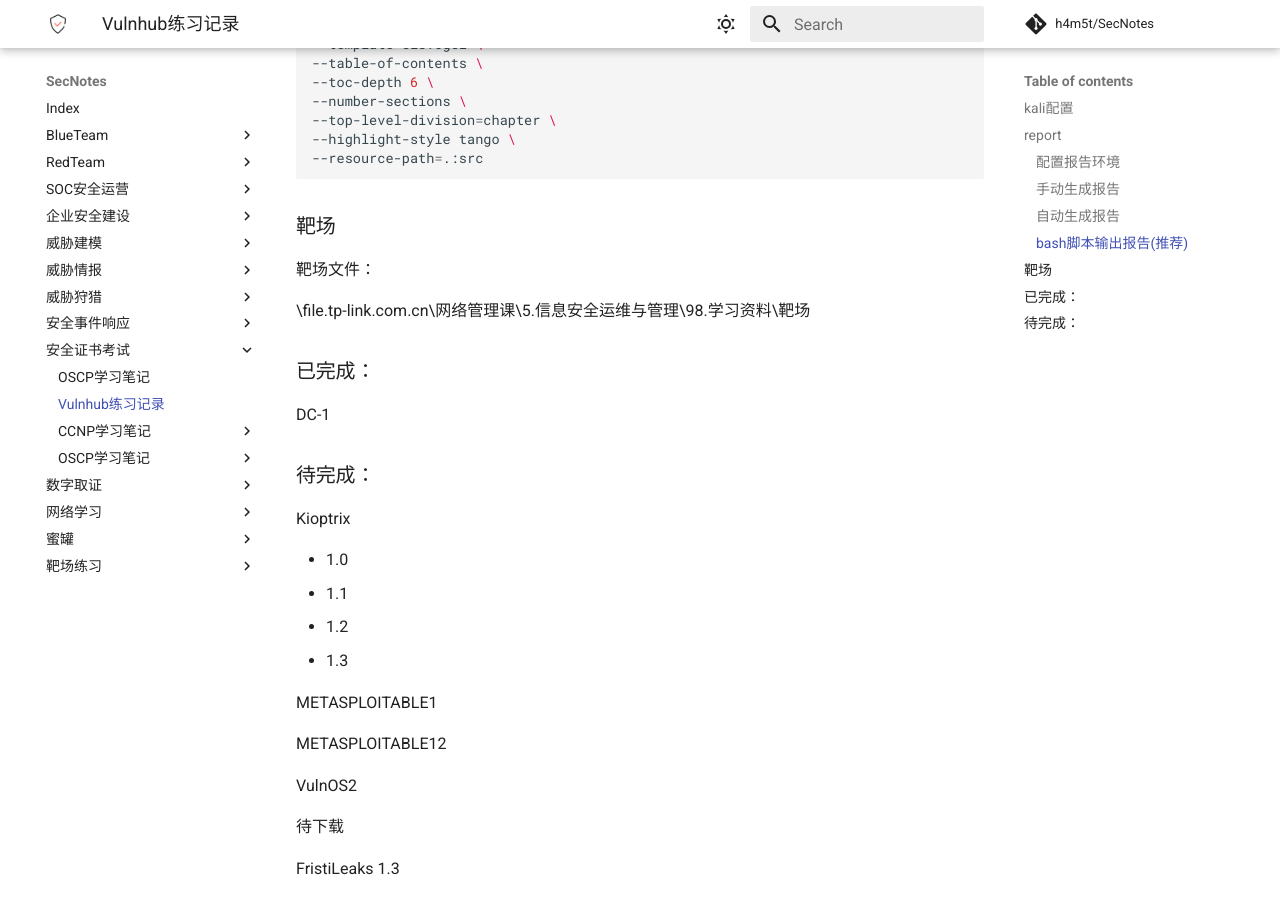
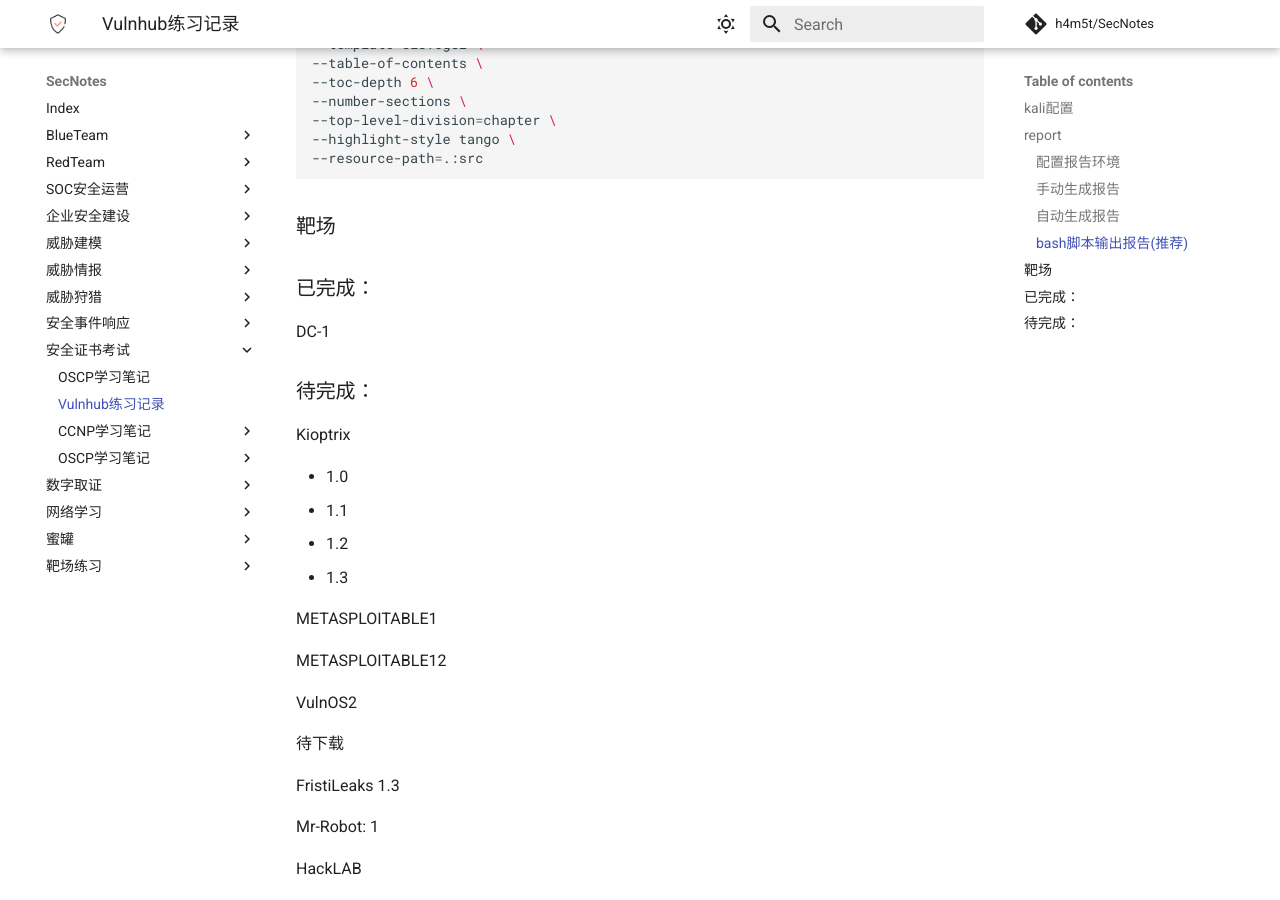
Before and after one commit to h4m5t/SecNotes, an MkDocs documentation site: the page built from docs/安全证书考试/Vulnhub练习记录.md, in a window 1280 px wide and 900 px high, scrolled down 2357 px. Built offline with MkDocs 1.6.1 and Material for MkDocs 9.7.7, drawn with Linux system fonts in a browser that asks for light colours; comment, search, counter and statistics services are not loaded.

Commit message:
Update Vulnhub练习记录.md

```diff
--- a/docs/安全证书考试/Vulnhub练习记录.md
+++ b/docs/安全证书考试/Vulnhub练习记录.md
@@ -135,10 +135,6 @@
 
 ### 靶场
 
-靶场文件：
-
-\\file.tp-link.com.cn\网络管理课\5.信息安全运维与管理\98.学习资料\靶场
-
 ### 已完成：
 
 DC-1
```
